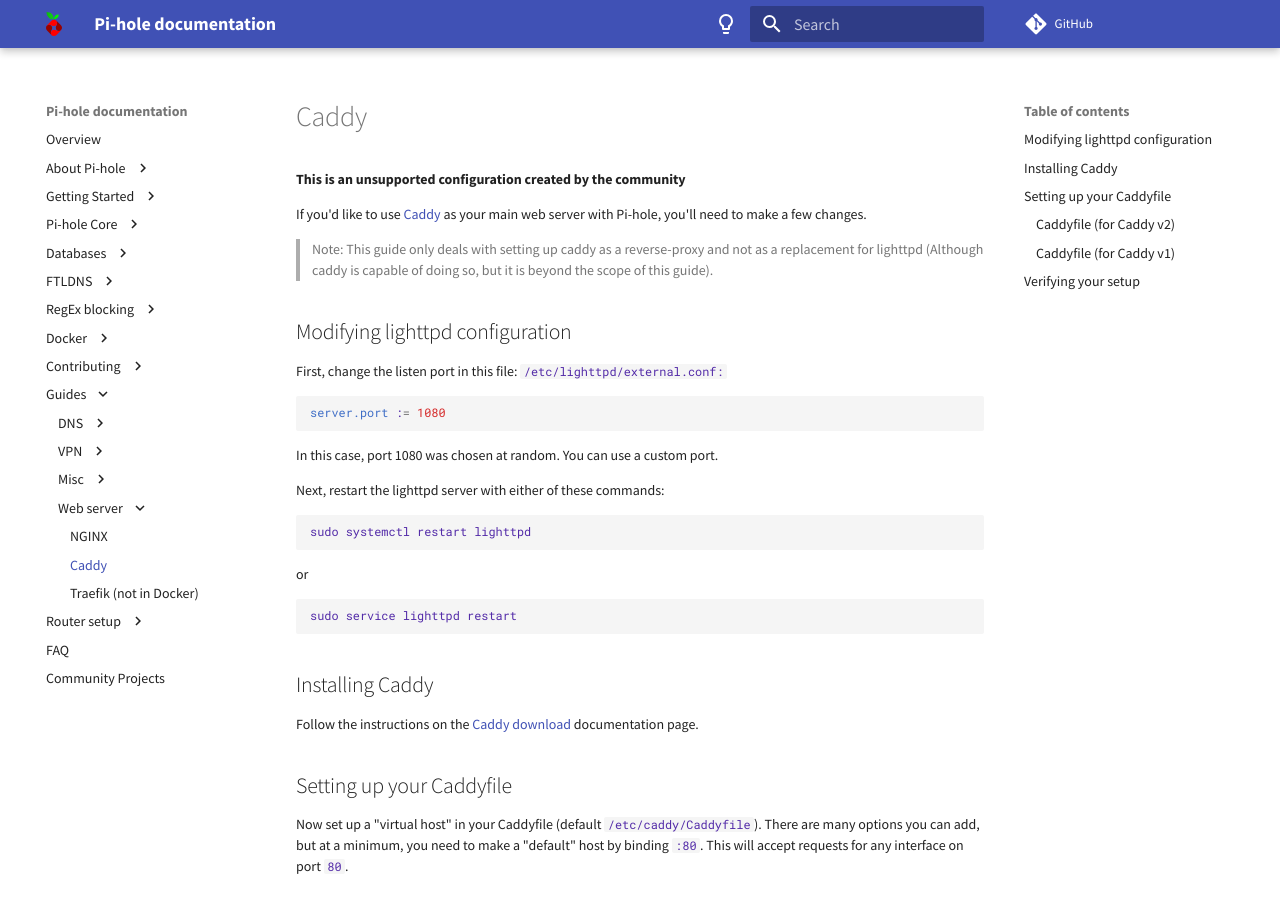
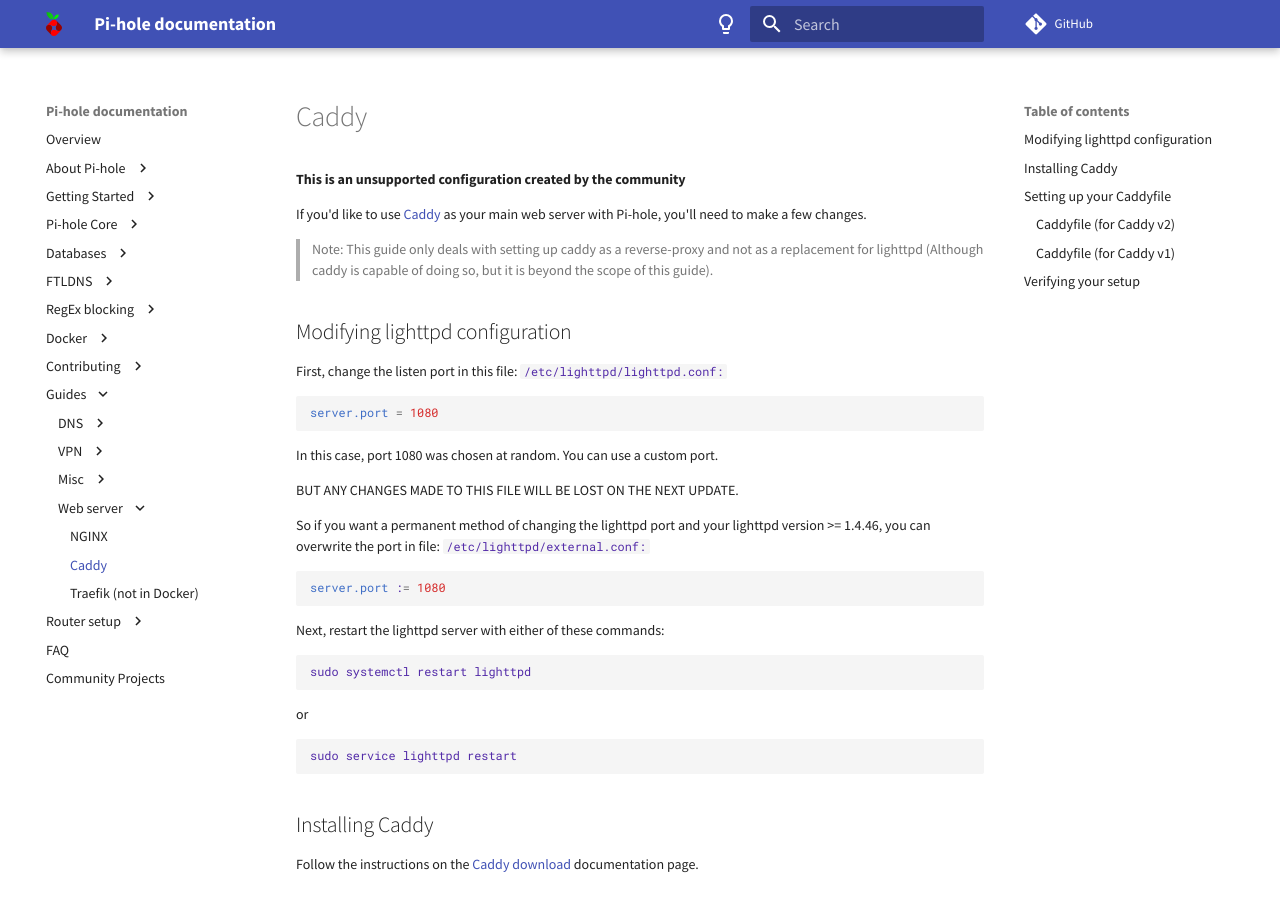
Before and after one commit to pi-hole/docs, an MkDocs documentation site: the page built from docs/guides/webserver/caddy.md, in a window 1280 px wide and 900 px high. Built offline with MkDocs 1.6.1 and Material for MkDocs 9.7.7, drawn with Linux system fonts in a browser that asks for light colours; comment, search, counter and statistics services are not loaded.

Commit message:
update caddy.md
A permanent method of changing the lighttpd port (for lighttpd version 1.4.46 or later)
https://discourse.pi-hole.net/t/web-interface-not-working-after-upgrade/53994

````diff
--- a/docs/guides/webserver/caddy.md
+++ b/docs/guides/webserver/caddy.md
@@ -6,13 +6,21 @@
 
 ## Modifying lighttpd configuration
 
-First, change the listen port in this file: `/etc/lighttpd/external.conf:`
+First, change the listen port in this file: `/etc/lighttpd/lighttpd.conf:`
+
+```lighttpd
+server.port = 1080
+```
+
+In this case, port 1080 was chosen at random. You can use a custom port.
+
+BUT ANY CHANGES MADE TO THIS FILE WILL BE LOST ON THE NEXT UPDATE.
+
+So if you want a permanent method of changing the lighttpd port and your lighttpd version >= 1.4.46, you can overwrite the port in file: `/etc/lighttpd/external.conf:`
 
 ```lighttpd
 server.port := 1080
 ```
-
-In this case, port 1080 was chosen at random. You can use a custom port.
 
 Next, restart the lighttpd server with either of these commands:
 
````
